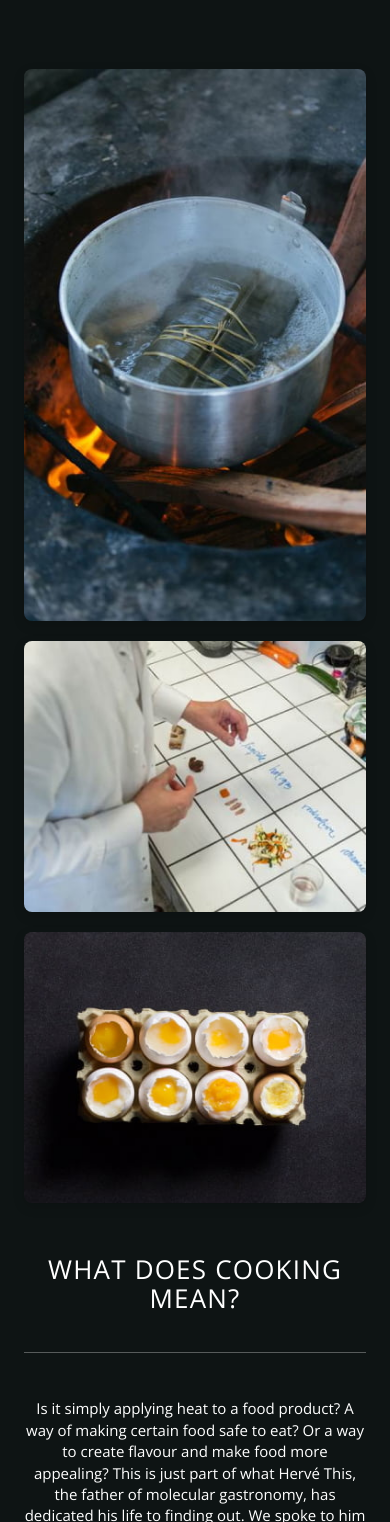
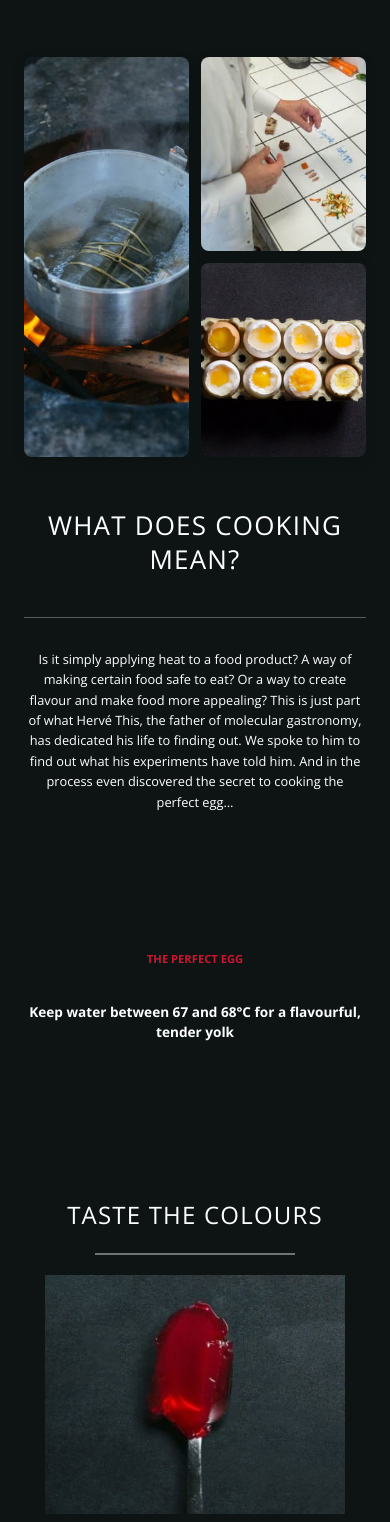
Before and after one commit to daditangs/orchard-fed-test, a website built with Vite: page src/index.html in a window 390 px wide. Shown: the part 51-1573 px from the top of the page. Built offline with nearby package versions, Linux system fonts and the light colour scheme.

Commit message:
fix styling to adjust properly on any screen resolution

```diff
--- a/src/styles/style.scss
+++ b/src/styles/style.scss
@@ -31,8 +31,8 @@ $bp-lg: 1024px;
   max-width: $max-width;
   margin-left: auto;
   margin-right: auto;
-  padding-left: 1rem;
-  padding-right: 1rem;
+  padding-left: clamp(1rem, 4vw, 2rem);
+  padding-right: clamp(1rem, 4vw, 2rem);
 }
 
 @mixin fluid-type($min, $max) {
@@ -221,16 +221,16 @@ ul[role='list'] {
 // =============================================================================
 
 .BlockImage-Text {
-  height: 840px;
+  min-height: 840px;
   align-self: stretch;
   flex-grow: 0;
   margin: 0;
   display: flex;
   flex-direction: row;
-  justify-content: flex-start;
+  justify-content: center;
   align-items: flex-start;
-  gap: 30px;
-  padding: 120px 147px;
+  gap: clamp(2rem, 4vw, 4rem);
+  padding: clamp(4rem, 8vh, 8rem) clamp(3rem, 8vw, 12rem);
   background: $dark-bg;
   color: #fff;
   border: 0;
@@ -238,94 +238,102 @@ ul[role='list'] {
 }
 
 .BlockImage-Text__media {
-  display: flex;
-  flex-direction: row;
-  align-items: flex-start;
+  display: grid;
+  grid-template-columns: 1fr 1fr;
+  grid-template-rows: auto auto;
   gap: 10px;
+  width: 100%;
+  max-width: 750px;
+  height: 600px;
 }
 
 .BlockImage-Text__right {
-  display: flex;
-  flex-direction: column;
-  gap: 10px;
+  display: contents;
 }
 
 .BlockImage-Text__copy {
-  width: 362px;
-  padding-left: 25px;
+  width: clamp(300px, 35vw, 500px);
+  padding-left: clamp(1rem, 2vw, 2rem);
   box-sizing: border-box;
   overflow-wrap: break-word;
+  flex-shrink: 1;
 }
 
-// Images in main block
+// Images in main block - Grid layout for collage effect
 img.Left {
-  width: 372px;
-  height: 600px;
-  flex-grow: 0;
-  margin: 0;
-  object-fit: contain;
+  grid-column: 1;
+  grid-row: 1 / 3;
+  width: 100%;
+  height: 100%;
+  object-fit: cover;
+  object-position: center;
   display: block;
+  border-radius: 8px;
 }
 
 img.Right-Top {
-  width: 372px;
-  height: 295px;
-  flex-grow: 0;
-  margin: 0;
-  object-fit: contain;
+  grid-column: 2;
+  grid-row: 1;
+  width: 100%;
+  height: 100%;
+  object-fit: cover;
+  object-position: center;
   display: block;
+  border-radius: 8px;
 }
 
 img.Right-Bottom {
-  width: 372px;
-  height: 295px;
-  flex-grow: 0;
-  margin: 0;
-  object-fit: contain;
+  grid-column: 2;
+  grid-row: 2;
+  width: 100%;
+  height: 100%;
+  object-fit: cover;
+  object-position: center;
   display: block;
+  border-radius: 8px;
 }
 
 // Content sections
 .Content {
-  height: 577px;
+  min-height: 577px;
   flex-grow: 1;
   display: flex;
   flex-direction: column;
   justify-content: flex-start;
   align-items: stretch;
-  gap: 30px;
+  gap: clamp(1rem, 2vw, 2rem);
   padding: 0;
   box-sizing: border-box;
 }
 
 .Headline {
-  height: 96px;
+  min-height: 80px;
   align-self: stretch;
   flex-grow: 0;
   display: flex;
   flex-direction: row;
   justify-content: center;
   align-items: center;
-  gap: 10px;
-  padding: 0 0 30px;
+  gap: clamp(0.4rem, 0.8vw, 0.8rem);
+  padding: 0 0 clamp(1rem, 2vh, 2rem);
   border-bottom: solid 1px #fff;
 }
 
 .WHAT-DOES-COOKING-MEAN {
-  height: 66px;
+  min-height: 66px;
   flex-grow: 1;
   font-family: 'Open Sans', system-ui, -apple-system, Segoe UI, Roboto,
     sans-serif;
-  font-size: 30px;
+  font-size: clamp(1.2rem, 2.2vw, 1.8rem);
   font-weight: 300;
   font-stretch: normal;
   font-style: normal;
-  line-height: 1.1;
-  letter-spacing: 1.5px;
+  line-height: 1.3;
+  letter-spacing: clamp(0.03em, 0.1vw, 0.15em);
   text-align: left;
   color: #fff;
-  margin: 25px 0 18px 0;
-  padding-bottom: 60px;
+  margin: clamp(0.8rem, 1.5vh, 1.5rem) 0 clamp(0.6rem, 1vh, 1rem) 0;
+  padding-bottom: clamp(1.5rem, 3vh, 2.5rem);
   border-bottom: 1px solid rgba(255, 255, 255, 0.3);
 
   @media (max-width: $bp-md) {
@@ -344,30 +352,31 @@ img.Right-Bottom {
 }
 
 .Is-it-simply-applying-heat-to-a-food-product-A-way-of-making-certain-food-safe-to-eat-Or-a-way-to {
-  height: 330px;
+  min-height: 280px;
   align-self: stretch;
   flex-grow: 0;
   font-family: 'Open Sans', system-ui, -apple-system, Segoe UI, Roboto,
     sans-serif;
-  font-size: 21px;
+  font-size: clamp(0.85rem, 1.4vw, 1.1rem);
   font-weight: 300;
   font-stretch: normal;
   font-style: normal;
-  line-height: 1.43;
+  line-height: 1.6;
   letter-spacing: normal;
   text-align: left;
   color: #fff;
   margin: 0px;
   padding: 0px;
+  overflow-y: auto;
 }
 
 .THE-PERFECT-EGG {
-  width: 362px;
-  height: 21px;
+  width: 100%;
+  min-height: 21px;
   flex-grow: 0;
   font-family: 'Open Sans', system-ui, -apple-system, Segoe UI, Roboto,
     sans-serif;
-  font-size: 15px;
+  font-size: clamp(0.7rem, 1.2vw, 0.9rem);
   font-weight: 700;
   font-stretch: normal;
   font-style: normal;
@@ -375,23 +384,24 @@ img.Right-Bottom {
   letter-spacing: normal;
   text-align: left;
   color: #cf1430;
+  margin: clamp(0.4rem, 0.8vh, 0.8rem) 0;
 }
 
 .Keep-water-between-67-and-68C-for-a-flavourful-tender-yolk {
-  width: 362px;
-  height: 60px;
+  width: 100%;
+  min-height: 60px;
   flex-grow: 0;
   font-family: 'Open Sans', system-ui, -apple-system, Segoe UI, Roboto,
     sans-serif;
-  font-size: 21px;
+  font-size: clamp(0.85rem, 1.4vw, 1.1rem);
   font-weight: 700;
   font-stretch: normal;
   font-style: normal;
-  line-height: 1.43;
+  line-height: 1.5;
   letter-spacing: normal;
   text-align: left;
   color: #fff;
-  margin: 0;
+  margin: clamp(0.4rem, 0.8vh, 0.8rem) 0;
 }
 
 // =============================================================================
@@ -631,28 +641,22 @@ img.Right-Bottom {
 // Large screen adjustments (1024px and below)
 @media (max-width: $bp-lg) {
   .BlockImage-Text {
-    padding: 80px 60px;
-    height: auto;
-    gap: 10px;
+    padding: clamp(3rem, 6vh, 6rem) clamp(2rem, 5vw, 5rem);
+    min-height: auto;
+    gap: clamp(1.5rem, 3vw, 3rem);
 
     .Is-it-simply-applying-heat-to-a-food-product-A-way-of-making-certain-food-safe-to-eat-Or-a-way-to {
-      font-size: 15px;
+      font-size: clamp(0.8rem, 1.2vw, 1rem);
     }
   }
 
-  img.Left {
-    width: 300px;
-    height: 422px;
-  }
-
-  img.Right-Top,
-  img.Right-Bottom {
-    width: auto;
-    height: auto;
+  .BlockImage-Text__media {
+    max-width: 600px;
+    height: 480px;
   }
 
   .Content {
-    height: 560px;
+    min-height: 480px;
   }
 }
 
@@ -660,25 +664,23 @@ img.Right-Bottom {
 @media (max-width: $bp-md) {
   .BlockImage-Text {
     flex-direction: column;
-    padding: 60px 24px;
-    gap: 32px;
+    padding: clamp(3rem, 5vh, 5rem) clamp(1.5rem, 4vw, 4rem);
+    gap: clamp(2rem, 4vw, 4rem);
     align-items: center;
   }
 
   .BlockImage-Text__media {
-    flex-direction: column;
-    align-items: center;
-    gap: 20px;
+    display: grid;
+    grid-template-columns: 1fr 1fr;
+    grid-template-rows: auto auto;
+    gap: 12px;
     width: 100%;
     max-width: 500px;
+    height: 400px;
   }
 
   .BlockImage-Text__right {
-    display: flex;
-    flex-direction: column;
-    gap: 20px;
-    align-items: center;
-    width: 100%;
+    display: contents;
   }
 
   .BlockImage-Text__copy {
@@ -688,13 +690,23 @@ img.Right-Bottom {
     text-align: center;
   }
 
-  img.Left,
-  img.Right-Top,
+  img.Left {
+    grid-column: 1;
+    grid-row: 1 / 3;
+    border-radius: 8px;
+    box-shadow: 0 4px 12px rgba(0, 0, 0, 0.15);
+  }
+
+  img.Right-Top {
+    grid-column: 2;
+    grid-row: 1;
+    border-radius: 8px;
+    box-shadow: 0 4px 12px rgba(0, 0, 0, 0.15);
+  }
+
   img.Right-Bottom {
-    width: 100%;
-    max-width: 450px;
-    height: auto;
-    margin: 0;
+    grid-column: 2;
+    grid-row: 2;
     border-radius: 8px;
     box-shadow: 0 4px 12px rgba(0, 0, 0, 0.15);
   }
@@ -744,46 +756,54 @@ img.Right-Bottom {
 // Mobile responsive adjustments (380px and below)
 @media (max-width: $bp-sm) {
   .BlockImage-Text {
-    padding: 24px 12px;
-    gap: 16px;
+    padding: clamp(1.5rem, 3vh, 3rem) clamp(1rem, 3vw, 3rem);
+    gap: clamp(1rem, 2vw, 2rem);
     align-items: center;
     justify-content: center;
   }
 
   .BlockImage-Text__media {
-    gap: 12px;
+    display: grid;
+    grid-template-columns: 1fr 1fr;
+    grid-template-rows: auto auto;
+    gap: 8px;
+    width: 100%;
     max-width: 100%;
-    display: flex;
-    flex-direction: column;
-    align-items: center;
+    height: 300px;
   }
 
   .BlockImage-Text__right {
-    gap: 12px;
-    display: flex;
-    flex-direction: column;
-    align-items: center;
-    width: 100%;
+    display: contents;
   }
 
   .BlockImage-Text__copy {
     max-width: 100%;
-    padding: 0 4px;
+    padding: 0 clamp(0.5rem, 2vw, 2rem);
     text-align: center;
     display: flex;
     flex-direction: column;
     align-items: center;
   }
 
-  img.Left,
-  img.Right-Top,
-  img.Right-Bottom {
-    max-width: 100%;
-    width: 100%;
+  img.Left {
+    grid-column: 1;
+    grid-row: 1 / 3;
     border-radius: 6px;
     box-shadow: 0 2px 8px rgba(0, 0, 0, 0.12);
-    display: block;
-    margin: 0 auto;
+  }
+
+  img.Right-Top {
+    grid-column: 2;
+    grid-row: 1;
+    border-radius: 6px;
+    box-shadow: 0 2px 8px rgba(0, 0, 0, 0.12);
+  }
+
+  img.Right-Bottom {
+    grid-column: 2;
+    grid-row: 2;
+    border-radius: 6px;
+    box-shadow: 0 2px 8px rgba(0, 0, 0, 0.12);
   }
 
   .Content {
@@ -799,38 +819,38 @@ img.Right-Bottom {
   }
 
   .WHAT-DOES-COOKING-MEAN {
-    font-size: 18px;
-    line-height: 1.2;
-    letter-spacing: 0.6px;
-    padding-bottom: 16px;
-    margin: 8px 0 6px 0;
+    font-size: clamp(1rem, 2vw, 1.4rem);
+    line-height: 1.3;
+    letter-spacing: clamp(0.02em, 0.08vw, 0.1em);
+    padding-bottom: clamp(1rem, 2vh, 1.5rem);
+    margin: clamp(0.5rem, 1vh, 1rem) 0 clamp(0.4rem, 0.8vh, 0.8rem) 0;
     text-align: center;
   }
 
   .Is-it-simply-applying-heat-to-a-food-product-A-way-of-making-certain-food-safe-to-eat-Or-a-way-to {
-    font-size: 0.9rem;
-    line-height: 1.4;
-    margin: 0 0 12px 0;
+    font-size: clamp(0.8rem, 1.2vw, 1rem);
+    line-height: 1.5;
+    margin: 0 0 clamp(0.8rem, 1.5vh, 1.5rem) 0;
     text-align: center;
   }
 
   .THE-PERFECT-EGG {
-    font-size: 0.8rem;
-    margin: 0 0 6px 0;
+    font-size: clamp(0.7rem, 1.1vw, 0.9rem);
+    margin: 0 0 clamp(0.4rem, 0.8vh, 0.8rem) 0;
     text-align: center;
-    padding: 0 12px;
+    padding: 0 clamp(0.8rem, 2vw, 1.5rem);
     width: 100%;
     max-width: 100%;
   }
 
   .Keep-water-between-67-and-68C-for-a-flavourful-tender-yolk {
-    font-size: 0.95rem;
+    font-size: clamp(0.8rem, 1.2vw, 1rem);
     margin: 0;
     text-align: center;
-    padding: 0 12px;
+    padding: 0 clamp(0.8rem, 2vw, 1.5rem);
     width: 100%;
     max-width: 100%;
-    line-height: 1.3;
+    line-height: 1.4;
   }
 
   // Cards section mobile adjustments
@@ -906,33 +926,33 @@ img.Right-Bottom {
 // Extra small screens (360px and below)
 @media (max-width: 360px) {
   .WHAT-DOES-COOKING-MEAN {
-    font-size: 16px;
-    letter-spacing: 0.5px;
-    padding-bottom: 14px;
-    margin: 6px 0 4px 0;
+    font-size: clamp(0.9rem, 1.8vw, 1.2rem);
+    letter-spacing: clamp(0.01em, 0.05vw, 0.08em);
+    padding-bottom: clamp(0.8rem, 2vh, 1.5rem);
+    margin: clamp(0.4rem, 0.8vh, 0.8rem) 0 clamp(0.3rem, 0.6vh, 0.6rem) 0;
   }
 
   .Is-it-simply-applying-heat-to-a-food-product-A-way-of-making-certain-food-safe-to-eat-Or-a-way-to {
-    font-size: 0.85rem;
-    line-height: 1.3;
-    margin: 0 0 10px 0;
+    font-size: clamp(0.75rem, 1.1vw, 0.9rem);
+    line-height: 1.4;
+    margin: 0 0 clamp(0.6rem, 1.2vh, 1.2rem) 0;
   }
 
   .THE-PERFECT-EGG {
-    font-size: 0.75rem;
-    margin: 0 0 4px 0;
-    padding: 0 16px;
+    font-size: clamp(0.65rem, 1vw, 0.8rem);
+    margin: 0 0 clamp(0.3rem, 0.6vh, 0.6rem) 0;
+    padding: 0 clamp(0.6rem, 2vw, 1.5rem);
     width: 100%;
     max-width: 100%;
   }
 
   .Keep-water-between-67-and-68C-for-a-flavourful-tender-yolk {
-    font-size: 0.9rem;
+    font-size: clamp(0.75rem, 1.1vw, 0.9rem);
     margin: 0;
-    padding: 0 16px;
+    padding: 0 clamp(0.6rem, 2vw, 1.5rem);
     width: 100%;
     max-width: 100%;
-    line-height: 1.2;
+    line-height: 1.3;
   }
 
   .Block3-cards__title {
@@ -947,8 +967,13 @@ img.Right-Bottom {
   }
 
   .BlockImage-Text {
-    padding: 20px 8px;
-    gap: 12px;
+    padding: clamp(1rem, 2vh, 2rem) clamp(0.5rem, 2vw, 2rem);
+    gap: clamp(0.8rem, 2vw, 2rem);
+  }
+
+  .BlockImage-Text__media {
+    height: 250px;
+    gap: 6px;
   }
 
   .Block3-cards {
```
